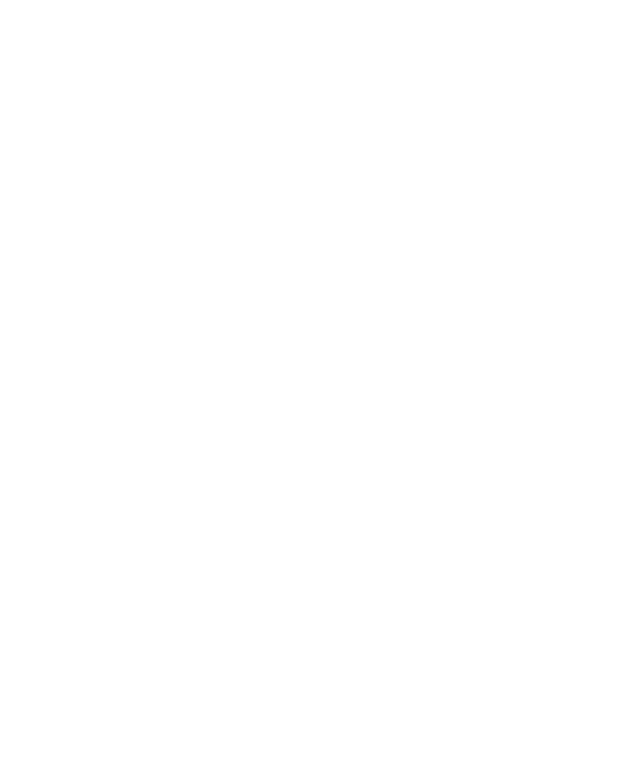
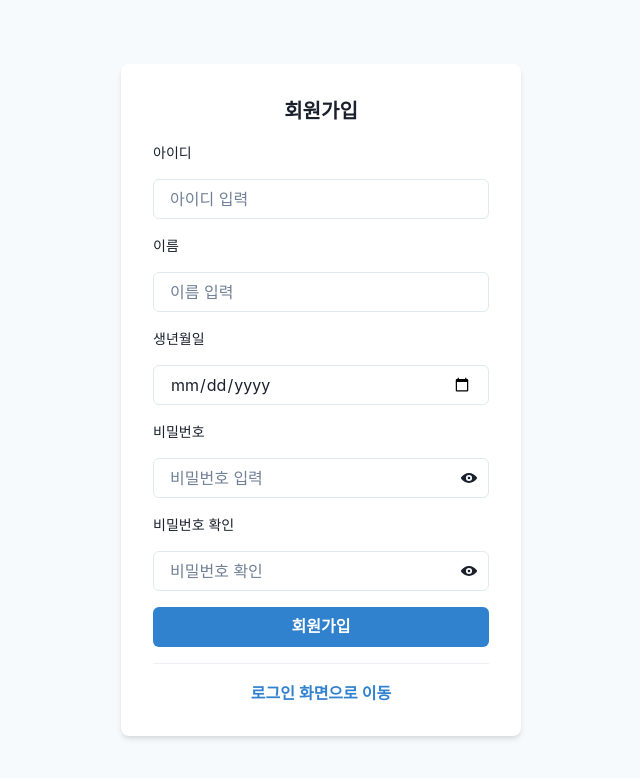
Before and after one commit to NULL-POINT-gachon/Frontend, a React (Vite) app: page /signup in a window 1280 px wide. Before the commit this address had no page. Shown: the top 778 px of the page, without its empty margins (319-959 px from the left). Built offline with nearby package versions, Linux system fonts and the light colour scheme.

Commit message:
feat: 회원가입 후 자동 로그인 처리 및 인증 상태 연동 개선

```diff
--- a/src/App.jsx
+++ b/src/App.jsx
@@ -4,6 +4,7 @@
 
 import HomePage from "./pages/HomePage";
 import LoginPage from "./pages/LoginPage";
+import SignUpPage from "./pages/SignUpPage";
 import { TravelProvider } from "./contexts/TravelContext";
 import { AuthProvider } from "./contexts/AuthContext";
 import PrivateRoute from "./components/PrivateRoute";
@@ -20,6 +21,7 @@
           <Routes>
             <Route path="/" element={<HomePage />} />
             <Route path="/login" element={<LoginPage />} />
+            <Route path="/signup" element={<SignUpPage />} />
 
             {/* 보호된 경로 */}
             <Route
--- a/src/pages/SignUpPage.jsx
+++ b/src/pages/SignUpPage.jsx
@@ -1,3 +1,4 @@
+import React from "react";
 import { useState } from "react";
 import {
   Box, Input, Button, Text, VStack, InputGroup,
@@ -5,9 +6,12 @@
 } from "@chakra-ui/react";
 import { ViewIcon, ViewOffIcon } from "@chakra-ui/icons";
 import { useNavigate } from "react-router-dom";
+import { useAuth } from "../contexts/AuthContext";  // 추가
 
 function SignUpPage() {
   const navigate = useNavigate();
+  const { login } = useAuth();  // 추가
+
   const [formData, setFormData] = useState({
     username: "",
     name: "",
@@ -88,7 +92,9 @@
     }
 
     alert("회원가입 성공!");
-    navigate("/login");
+
+    login(username);         // 바로 로그인 처리
+    navigate("/");           // 메인으로 이동
   };
 
   return (
@@ -99,73 +105,33 @@
             <Text fontSize="xl" fontWeight="bold" textAlign="center">회원가입</Text>
 
             <Text fontSize="sm">아이디</Text>
-            <Input
-              placeholder="아이디 입력"
-              name="username"
-              value={formData.username}
-              onChange={handleChange}
-            />
+            <Input name="username" value={formData.username} onChange={handleChange} placeholder="아이디 입력" />
 
             <Text fontSize="sm">이름</Text>
-            <Input
-              placeholder="이름 입력"
-              name="name"
-              value={formData.name}
-              onChange={handleChange}
-            />
+            <Input name="name" value={formData.name} onChange={handleChange} placeholder="이름 입력" />
 
             <Text fontSize="sm">생년월일</Text>
-            <Input
-              placeholder="YYYY-MM-DD"
-              type="date"
-              name="birthdate"
-              value={formData.birthdate}
-              onChange={handleChange}
-            />
+            <Input name="birthdate" type="date" value={formData.birthdate} onChange={handleChange} />
 
             <Text fontSize="sm">비밀번호</Text>
             <InputGroup>
-              <Input
-                placeholder="비밀번호 입력"
-                type={showPassword ? "text" : "password"}
-                name="password"
-                value={formData.password}
-                onChange={handleChange}
-              />
+              <Input name="password" type={showPassword ? "text" : "password"} value={formData.password} onChange={handleChange} placeholder="비밀번호 입력" />
               <InputRightElement>
-                <IconButton
-                  icon={showPassword ? <ViewOffIcon /> : <ViewIcon />}
-                  onClick={() => setShowPassword(!showPassword)}
-                  variant="ghost"
-                  aria-label="비밀번호 보기"
-                />
+                <IconButton icon={showPassword ? <ViewOffIcon /> : <ViewIcon />} onClick={() => setShowPassword(!showPassword)} variant="ghost" aria-label="비밀번호 보기" />
               </InputRightElement>
             </InputGroup>
 
             <Text fontSize="sm">비밀번호 확인</Text>
             <InputGroup>
-              <Input
-                placeholder="비밀번호 확인"
-                type={showConfirmPassword ? "text" : "password"}
-                name="confirmPassword"
-                value={formData.confirmPassword}
-                onChange={handleChange}
-              />
+              <Input name="confirmPassword" type={showConfirmPassword ? "text" : "password"} value={formData.confirmPassword} onChange={handleChange} placeholder="비밀번호 확인" />
               <InputRightElement>
-                <IconButton
-                  icon={showConfirmPassword ? <ViewOffIcon /> : <ViewIcon />}
-                  onClick={() => setShowConfirmPassword(!showConfirmPassword)}
-                  variant="ghost"
-                  aria-label="비밀번호 확인 보기"
-                />
+                <IconButton icon={showConfirmPassword ? <ViewOffIcon /> : <ViewIcon />} onClick={() => setShowConfirmPassword(!showConfirmPassword)} variant="ghost" aria-label="비밀번호 확인 보기" />
               </InputRightElement>
             </InputGroup>
 
             {error && <Text color="red.500" fontSize="sm">{error}</Text>}
 
-            <Button type="submit" colorScheme="blue" w="full">
-              회원가입
-            </Button>
+            <Button type="submit" colorScheme="blue" w="full">회원가입</Button>
 
             <Divider />
 
```
